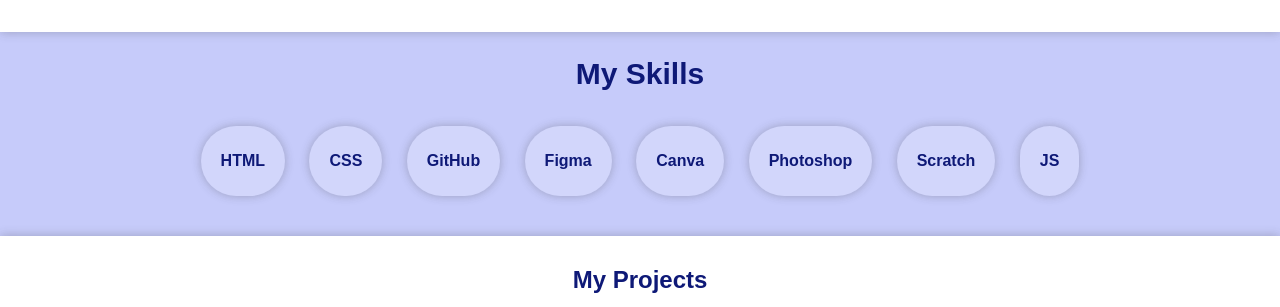
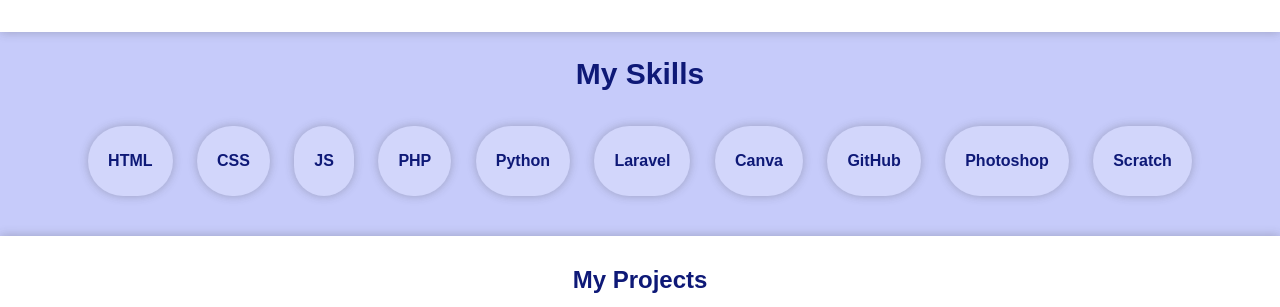
Before and after one commit to ashaarkk/Porto, a plain HTML site: page index.html in a window 1280 px wide. Shown: the part 1300-1607 px from the top of the page. Drawn offline with nearby package versions, Linux system fonts and the light colour scheme.

Commit message:
update fitur

```diff
--- a/index.html
+++ b/index.html
@@ -48,12 +48,14 @@
       <h1>My Skills</h1>
       <div><p>HTML</p></div>
       <div><p>CSS</p></div>
+      <div><p>JS</p></div>
+      <div><p>PHP</p></div>
+      <div><p>Python</p></div>
+      <div><p>Laravel</p></div>
+      <div><p>Canva</p></div>
       <div><p>GitHub</p></div>
-      <div><p>Figma</p></div>
-      <div><p>Canva</p></div>
       <div><p>Photoshop</p></div>
       <div><p>Scratch</p></div>
-      <div><p>JS</p></div>
     </section>
 
     <!-- PROJECTS -->
```
